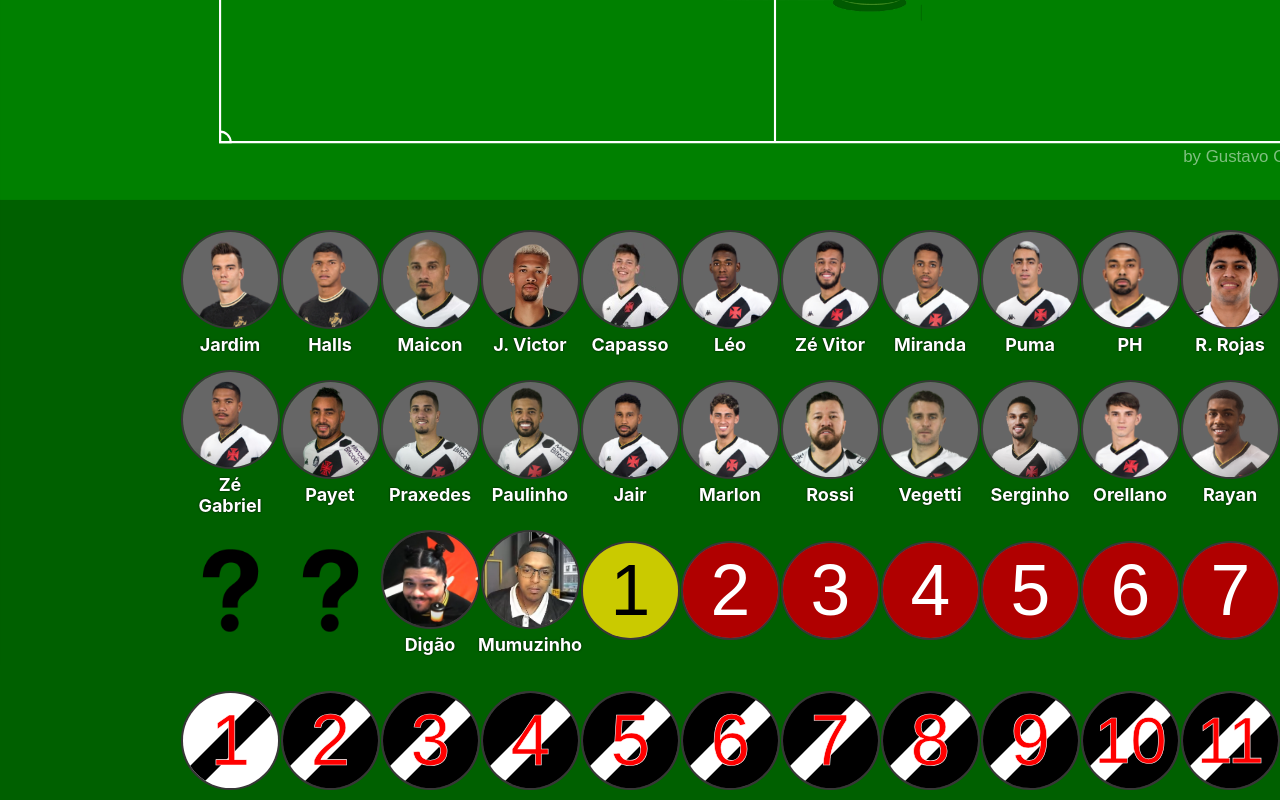
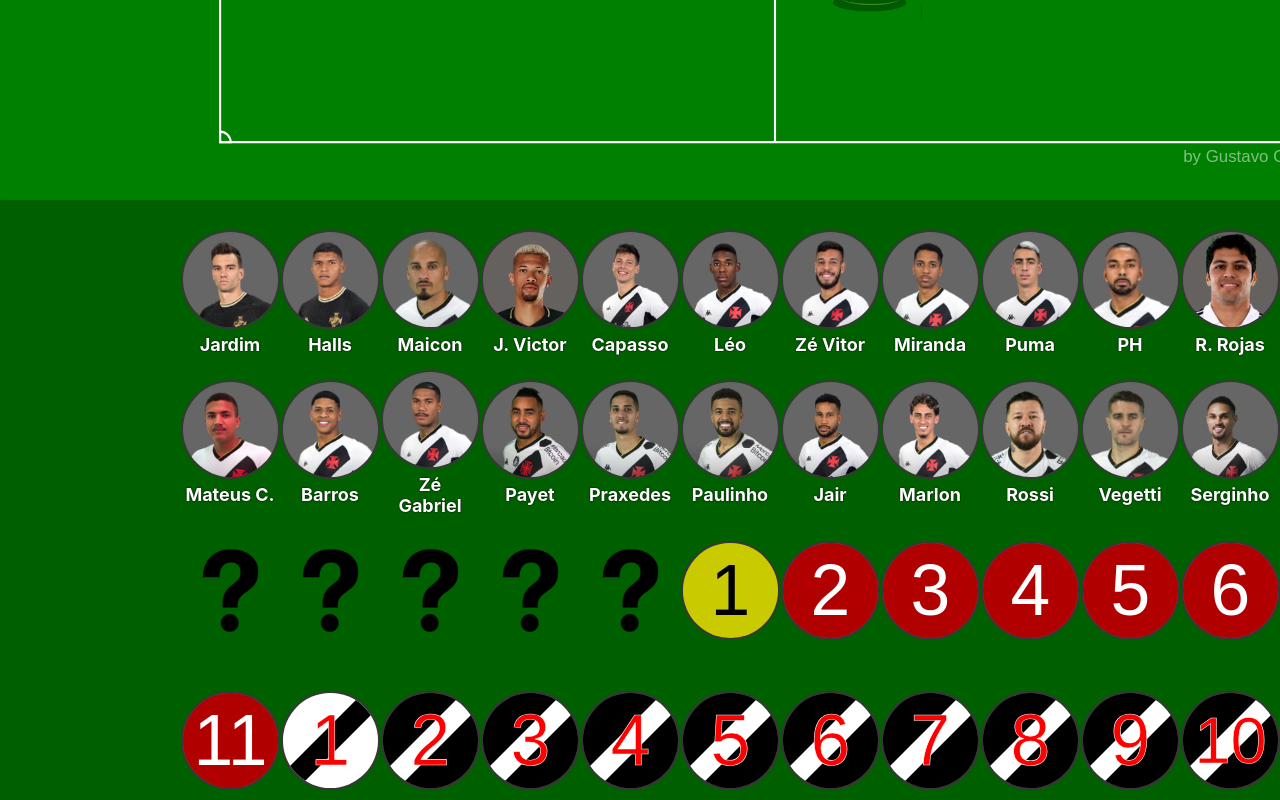
Before and after one commit to Gustavonoxville/campinho-podcast, a React (Create React App) app: page / in a window 1280 px wide. Shown: the part 635-1435 px from the top of the page. Built offline with nearby package versions, Linux system fonts and the light colour scheme.

Commit message:
juliao e jp

```diff
--- a/src/App.js
+++ b/src/App.js
@@ -14,7 +14,7 @@ import halls from './jogadores/halls.png';
 import ivan from './jogadores/ivan.png';
 import jair from './jogadores/jair.png';
 import jardim from './jogadores/jardim.png';
-import jefferson from './jogadores/jefferson.png';
+import juliao from './jogadores/juliao.png';
 import leo from './jogadores/leo.png';
 import maicon from './jogadores/maicon.png';
 import marlongomes from './jogadores/marlongomes.png';
@@ -29,7 +29,7 @@ import piton from './jogadores/piton.png';
 import puma from './jogadores/puma.png';
 import miranda from './jogadores/miranda.png';
 import rayan from './jogadores/rayan.png';
-import riquelme from './jogadores/riquelme.png';
+import jpm from './jogadores/jpm.png';
 import rossi from './jogadores/rossi.png';
 import sebas from './jogadores/sebas.png';
 import serginho from './jogadores/serginho.png';
@@ -99,9 +99,9 @@ const playersList = [
   { id: 10, nome: "Puma", imagem: puma, hasBorder: true},
   { id: 11, nome: "PH", imagem: ph , hasBorder: true},
   { id: 12, nome: "R. Rojas", imagem: rojas, hasBorder: true},
-  /*{ id: 13, nome: "Jefferson", imagem: jefferson, hasBorder: true },*/
+  { id: 13, nome: "Juliao", imagem: juliao, hasBorder: true },
   { id: 14, nome: "Piton", imagem: piton, hasBorder: true},
-  /*{ id: 15, nome: "Riquelme", imagem: riquelme , hasBorder: true},*/
+  { id: 15, nome: "JP Murilo", imagem: jpm , hasBorder: true},
   { id: 16, nome: "Medel", imagem: medel, hasBorder: true},
   { id: 17, nome: "Mateus C.", imagem: cocao , hasBorder: true},
   { id: 18, nome: "Barros", imagem: barros, hasBorder: true},
@@ -115,7 +115,7 @@ const playersList = [
   { id: 26, nome: "Vegetti", imagem: vegetti, hasBorder: true},
   /*{ id: 27, nome: "Sebastian", imagem: sebas, hasBorder: true},*/
   { id: 28, nome: "Serginho", imagem: serginho, hasBorder: true},
-  { id: 29, nome: "Orellano", imagem: orellano, hasBorder: true},
+  /*{ id: 29, nome: "Orellano", imagem: orellano, hasBorder: true},*/
   { id: 31, nome: "Rayan", imagem: rayan, hasBorder: true},
   { id: 32, nome: "Erick M.", imagem: erick, hasBorder: true},
   { id: 33, nome: "David", imagem: david, hasBorder: true},
@@ -124,8 +124,8 @@ const playersList = [
   { id: 35, nome: "", imagem: semft,hasBorder: false},
   { id: 36, nome: "", imagem: semft,hasBorder: false},
   { id: 37, nome: "", imagem: semft,hasBorder: false},
-  { id: 38, nome: "Digão", imagem: digao, hasBorder: true},
-  { id: 30, nome: "Mumuzinho", imagem: mumu, hasBorder: true},
+  { id: 38, nome: "", imagem: semft,hasBorder: false},
+  { id: 30, nome: "", imagem: semft,hasBorder: false},
   { id: 39, nome: "", imagem: c1, hasBorder: true},
   { id: 40, nome: "", imagem: c2, hasBorder: true},
   { id: 41, nome: "", imagem: c3, hasBorder: true},
```
Also changed, not shown: src/jogadores/jpm.png (added), src/jogadores/juliao.png (added).
